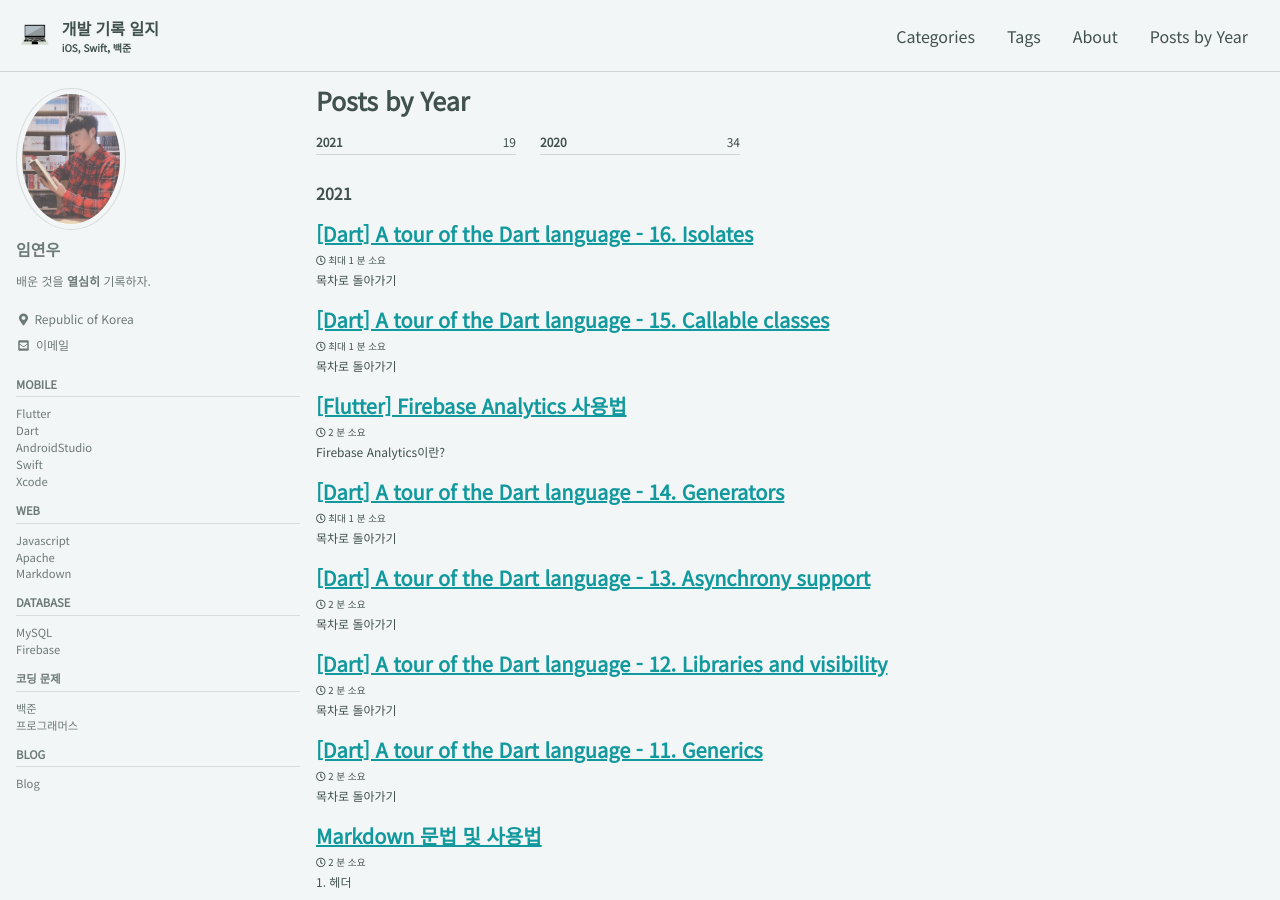
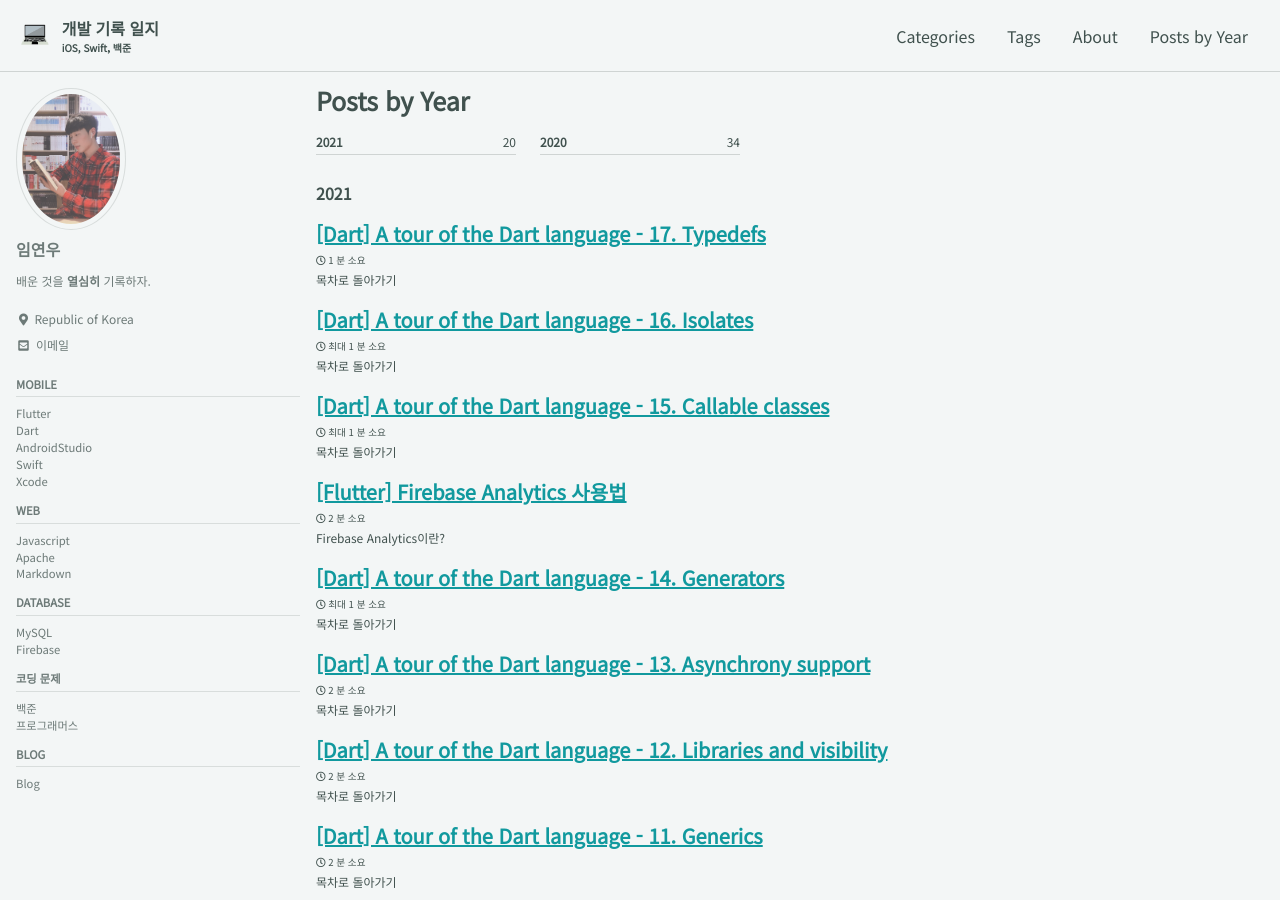
Before and after one commit to terry1213/terry1213.github.io, a Jekyll site: the page built from _pages/year-archive.md, in a window 1280 px wide and 900 px high. Built offline with Jekyll 4.4.1, drawn with Linux system fonts in a browser that asks for light colours; cached includes are drawn as plain includes; some of the changed lines change nothing that is shown.

Commit message:
[CREATE] [Dart] A tour of the Dart language - 17. Typedefs

````diff
--- a/_posts/2020-12-26-a-tour-of-the-dart-language.md
+++ b/_posts/2020-12-26-a-tour-of-the-dart-language.md
@@ -30,6 +30,6 @@ Dart 공식 Docs의 [A tour of the Dart language](https://dart.dev/guides/langua
 14.  [Generators](/dart/dart-a-tour-of-the-dart-language-14-generators/)
 15.  [Callable classes](/dart/dart-a-tour-of-the-dart-language-15-callable-classes/)
 16.  [Isolates](/dart/dart-a-tour-of-the-dart-language-16-isolates/)
-17.  [~~Typedefs~~](http://)
+17.  [Typedefs](/dart/dart-a-tour-of-the-dart-language-17-typedefs/)
 18.  [~~Metadata~~](http://)
 19.  [~~Comments~~](http://)
--- /dev/null
+++ b/_posts/2021-01-20-dart-a-tour-of-the-dart-language-17-typedefs.md
@@ -0,0 +1,69 @@
+---
+title: "[Dart] A tour of the Dart language - 17. Typedefs"
+categories:
+- Dart
+tags:
+- Mobile
+---
+
+[목차로 돌아가기](/dart/a-tour-of-the-dart-language/)
+
+# Typedefs
+
+Dart에서, 문자열과 숫자가 오브젝트인 것처럼 함수도 오브젝트이다. typedef는 필드를 선언하거나 타입을 리턴할 때 사용하는 이름을 함수 타입에 제공한다. typedef를 통해서 함수 타입이 변수로 할당될 때 함수 타입 정보를 유지할 수 있다.
+
+아래의 코드는 typedef를 사용하지 않는 예시이다.
+
+``` dart
+class SortedCollection {
+  Function compare;
+
+  SortedCollection(int f(Object a, Object b)) {
+    compare = f;
+  }
+}
+
+int sort(Object a, Object b) => 0;
+
+void main() {
+  SortedCollection coll = SortedCollection(sort);
+
+  // compare가 함수라는 것은 알 수 있지만,
+  // 과연 어떤 함수 타입인지도 알 수 있을까?
+  assert(coll.compare is Function);
+}
+```
+
+타입 정보는 `f`를 `compare`에 할당할 때 사라진다.  `f`의 타입은 `(Object, Object)` → `int` 이다 (여기서 →는 리턴을 의미한다. ) . 하지만 `compare`의 타입은 Funtcion이다. 여기서 만약 명시적 이름을 사용하고 타입 정보를 유지하도록 코드를 변경하면 개발자와 툴 모두 해당 정보를 사용할 수 있게 된다.
+
+``` dart
+typedef Compare = int Function(Object a, Object b);
+
+class SortedCollection {
+  Compare compare;
+
+  SortedCollection(this.compare);
+}
+
+int sort(Object a, Object b) => 0;
+
+void main() {
+  SortedCollection coll = SortedCollection(sort);
+  assert(coll.compare is Function);
+  assert(coll.compare is Compare);
+}
+```
+
+> **Note**: 현재 typedef는 함수 타입으로 제한되어 있다.
+
+typedef는 단순히 별칭이기 때문에, 어떤 함수의 타입이던 전부 확인할 수 있다.
+
+``` dart
+typedef Compare<T> = int Function(T a, T b);
+
+int sort(int a, int b) => a - b;
+
+void main() {
+  assert(sort is Compare<int>); // True.
+}
+```
````
